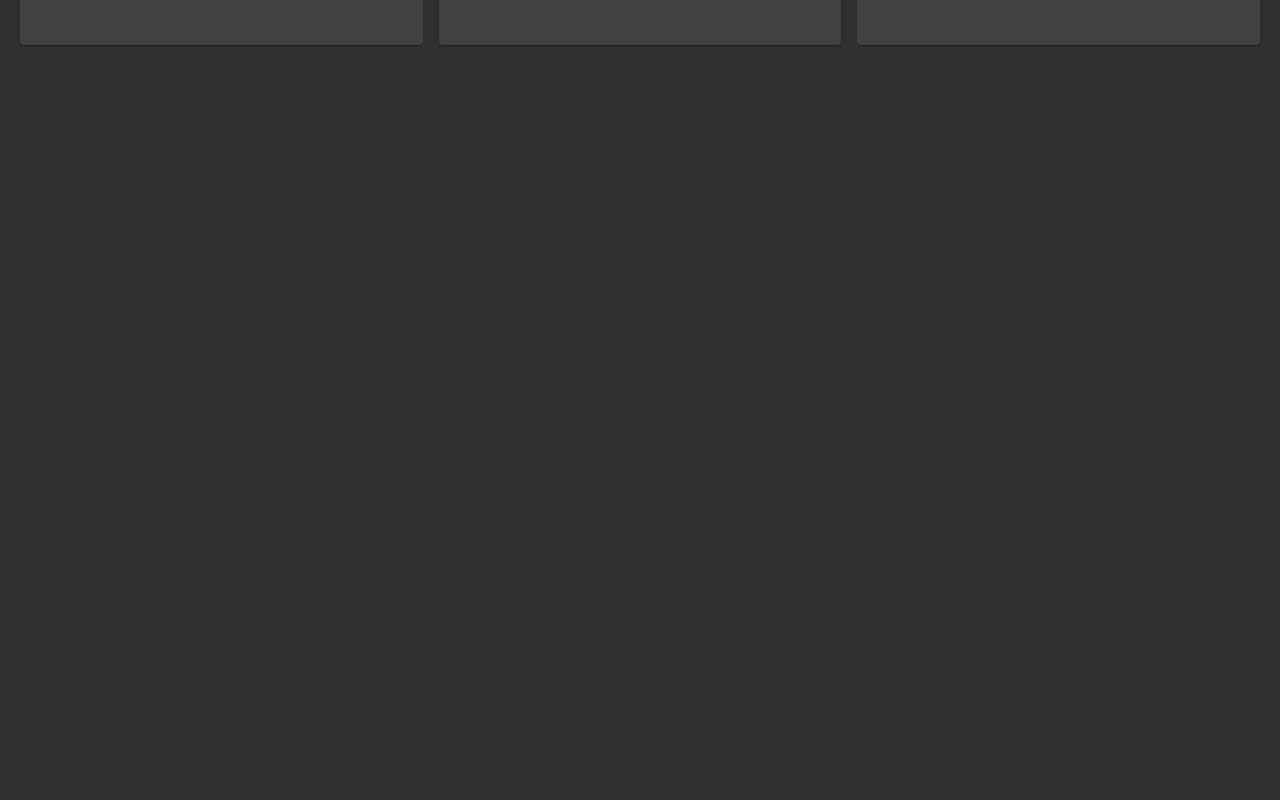
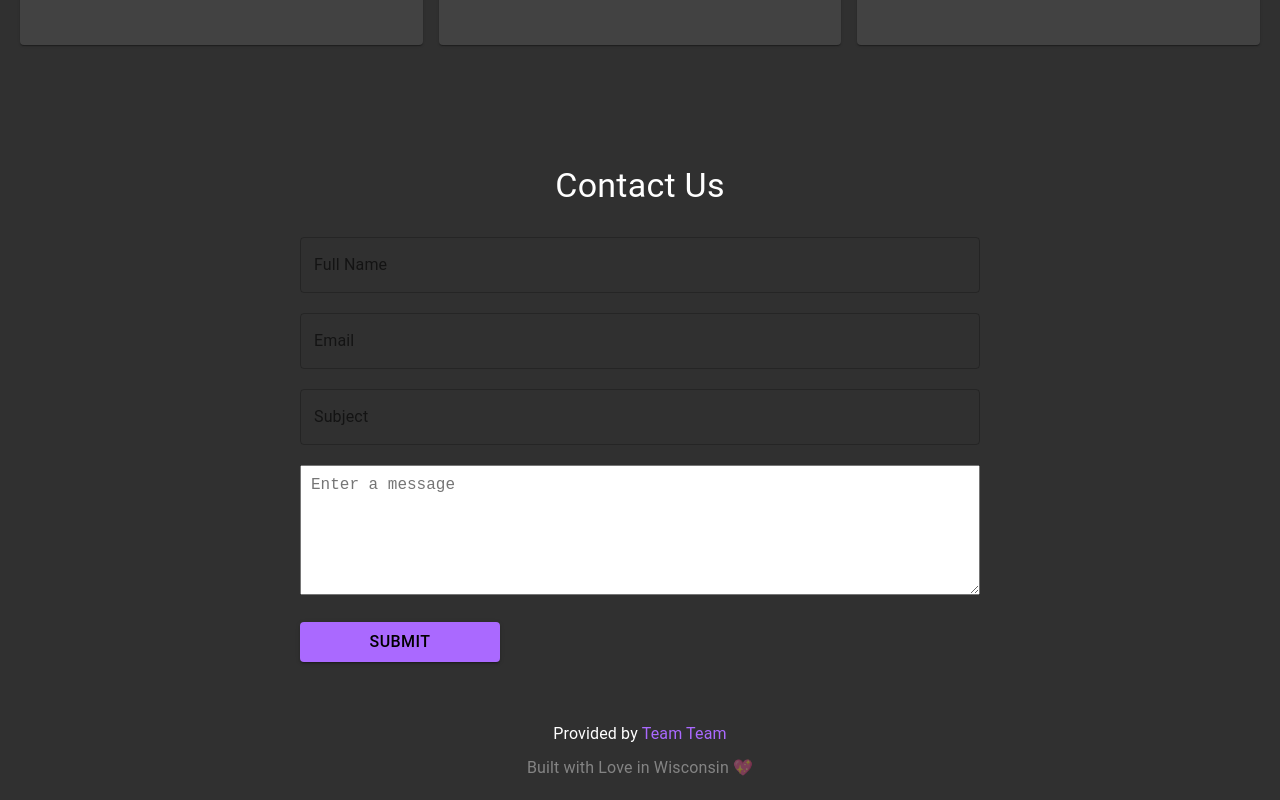
Before and after one commit to IThinkThatsKirby/chores-r-us, a React (Create React App) app: page / in a window 1280 px wide. Shown: the part 2057-2857 px from the top of the page. Before the commit the page ends 2182 px from the top, so only its background shows below. Built offline with nearby package versions, Linux system fonts and the light colour scheme.

Commit message:
Added Footer + Contact Us

```diff
--- /dev/null
+++ b/src/Components/ContactUs.js
@@ -0,0 +1,87 @@
+import React, { useState } from 'react';
+import {
+  Box,
+  Typography,
+  TextField,
+  TextareaAutosize,
+  Button,
+} from '@mui/material';
+import '../styles/main.css'
+
+
+const ContactUs = () => {
+  const [email, setEmail] = useState('');
+  const [firstName, setFirstName] = useState('');
+  const [subject, setSubject] = useState('');
+  const [message, setMessage] = useState('');
+
+
+  const submitForm = (e) => {
+    e.preventDefault();
+    console.log({ email, firstName, subject, message });
+  };
+
+  return (
+    <Box className='formContainer'>
+      <Typography variant="h4" className='formHeading'>
+        Contact Us
+      </Typography>
+      <Box
+        className='form'
+        component="form"
+        noValidate
+        autoComplete="off"
+      >
+        <TextField
+          label="Full Name"
+          variant="outlined"
+          fullWidth
+          className='inputField'
+          value={firstName}
+          onChange={(e) => setFirstName(e.target.value)}
+        />
+
+        <TextField
+          label="Email"
+          variant="outlined"
+          fullWidth
+          className='inputField'
+          value={email}
+          onChange={(e) => setEmail(e.target.value)}
+        />
+
+        <TextField
+          label="Subject"
+          variant="outlined"
+          fullWidth
+          className='inputField'
+          value={subject}
+          onChange={(e) => setSubject(e.target.value)}
+        />
+
+        <TextareaAutosize
+          aria-label="minimum height"
+          minRows={6}
+          placeholder="Enter a message"
+          className='textArea'
+          spellCheck
+          value={message}
+          onChange={(e) => setMessage(e.target.value)}
+        />
+
+        <Button
+          className='formButton'
+          variant="contained"
+          type="submit"
+          color="primary"
+          sx={{ width: '200px', fontSize: '16px' }}
+          onClick={submitForm}
+        >
+          Submit
+        </Button>
+      </Box>
+    </Box>
+  );
+};
+
+export default ContactUs;
--- /dev/null
+++ b/src/Components/Footer.js
@@ -0,0 +1,20 @@
+import React from 'react';
+import { Box, Typography, Link } from '@mui/material';
+import '../styles/main.css'
+const Footer = () => {
+  const date = new Date().getFullYear();
+
+  return (
+    <Box sx={{ flexGrow: 1 }} className='footerContainer'>
+      <Typography className='footerText'>
+        Provided by{' '}
+        <Link href="google" target="_blank" underline="none">
+          Team Team
+        </Link>
+      </Typography>
+      <Typography className='footerDate'>Built with Love in Wisconsin 💖</Typography>
+    </Box>
+  );
+};
+
+export default Footer;
--- a/src/Components/ToDoList.js
+++ b/src/Components/ToDoList.js
@@ -1,5 +1,9 @@
-import React from 'react';
+import React from 'react'
 
-export default ToDoList = () => {
-  return <div>This is the to-do list component</div>;
-};
+function ToDoList() {
+  return (
+    <div>ToDoList</div>
+  )
+}
+
+export default ToDoList
--- a/src/Pages/EditChores.js
+++ b/src/Pages/EditChores.js
@@ -1,5 +1,6 @@
 import React from 'react';
 import NavBar from '../Components/NavBar';
+import ToDoList from '../Components/ToDoList';
 
 export default function EditChores() {
   return (
--- a/src/Pages/Landing.js
+++ b/src/Pages/Landing.js
@@ -4,6 +4,9 @@ import Section from '../Components/Section';
 import NavBar from '../Components/NavBar';
 import AboutUs from '../Components/AboutUs';
 import Testimonials from '../Components/Testimonials';
+import ContactUs from '../Components/ContactUs'
+import Footer from '../Components/Footer'
+
 
 export default function Landing() {
   return (
@@ -13,8 +16,8 @@ export default function Landing() {
       <Section />
       <AboutUs />
       <Testimonials />
-     {/* <ContactUs />
-      <Footer /> */}
+      <ContactUs />
+      <Footer />
     </div>
   );
 }
--- a/src/styles/main.css
+++ b/src/styles/main.css
@@ -90,3 +90,51 @@
     font-size: 14px;
     opacity: 0.6;
 }
+
+/* ContactUs */
+.formContainer {
+    flex-grow: 1;
+    padding: 10px;
+    max-width: 700px;
+    margin: 30px auto;
+}
+
+.form {
+    margin-top: 30px;
+}
+
+.formHeading {
+    text-align: center;
+}
+
+textArea {
+    width: 100%;
+    margin-bottom: 20px;
+    font-size: 16px;
+    padding: 10px;
+}
+
+.inputField {
+    width: 50%;
+    margin-bottom: 20px !important;
+}
+
+/* Footer */
+.footerContainer {
+    display: flex;
+    flex-direction: column;
+    align-items: center;
+    min-height: 10vh;
+    padding: 20px;
+    justify-content: center;
+}
+
+.footerText {
+    padding-bottom: 10px;
+}
+
+.footerDate {
+    opacity: 0.4;
+}
+
+/* toDo List*/
```
Also changed, not shown: src/Components/AddChores.js (added, +9 -0 lines).
